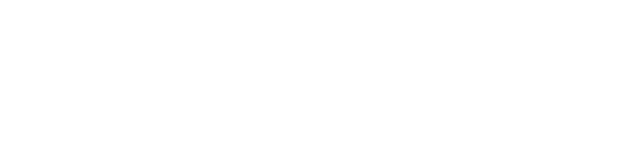
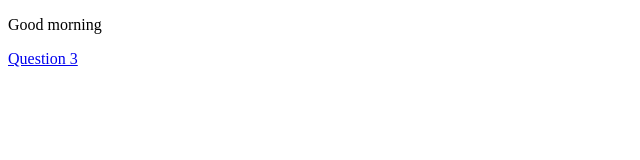
Before and after one commit to bisrat-lab/bisrat-lab.github.io, a plain HTML site: page index.html in a window 1280 px wide. Shown: the whole page, without its empty margins (0-640 px from the left). Drawn offline with Linux system fonts and the light colour scheme.

Commit message:
update index

```diff
--- a/index.html
+++ b/index.html
@@ -7,6 +7,7 @@
     <title>Bisrat GitHub</title>
 </head>
 <body>
-
+    <p>Good morning</p>
+    <a href="https://bisrat-lab.github.io/W3D3_HTML_assigment/Q3.html">Question 3</a>
 </body>
 </html>
```
